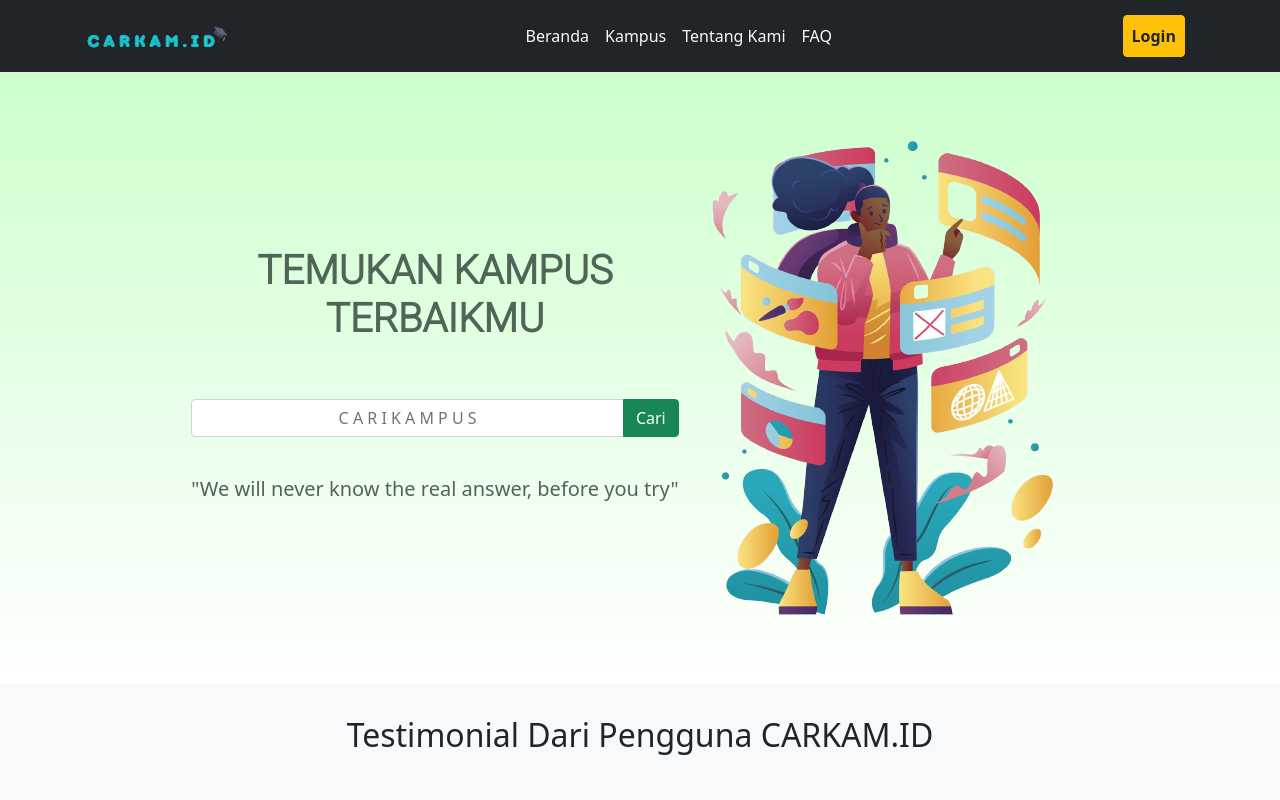
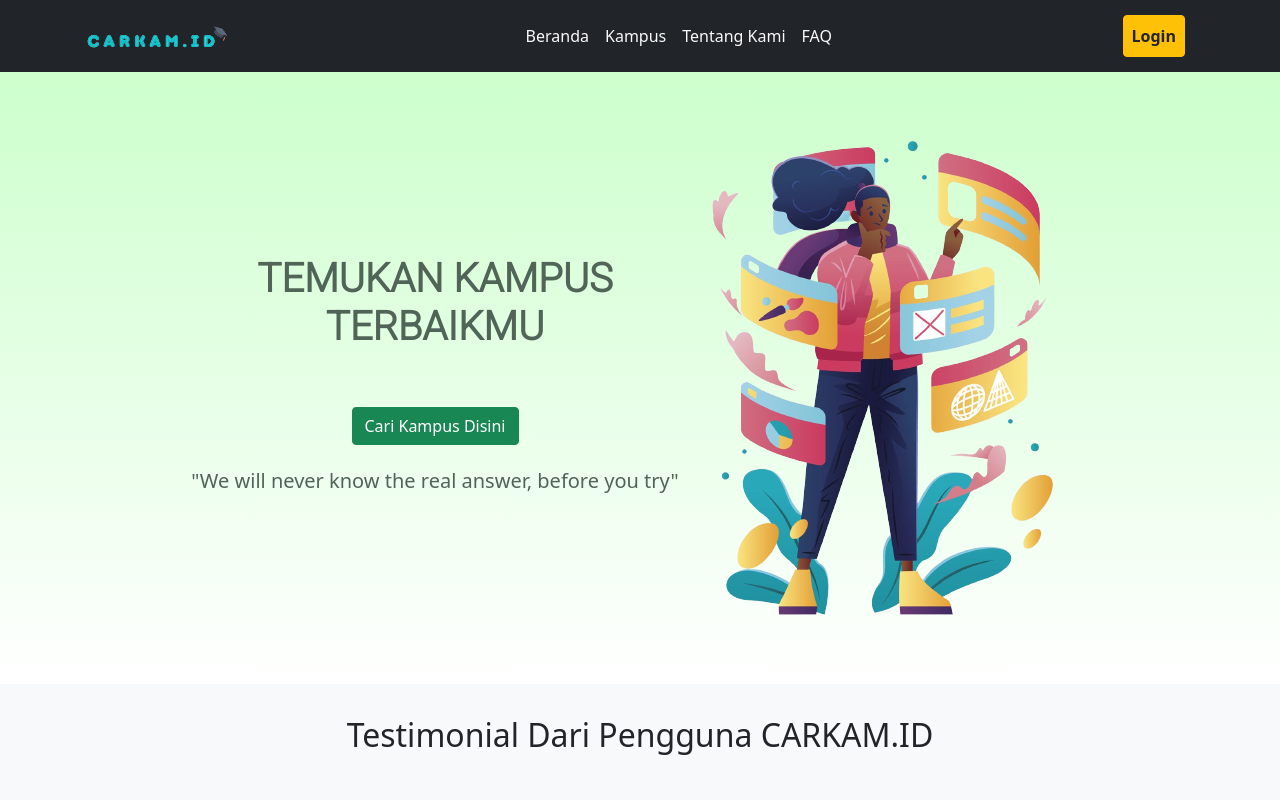
Before and after one commit to ariopri/Carkam, a React (Create React App) app in the folder front_end/: page / in a window 1280 px wide. Shown: the top 800 px of the page. Built offline with nearby package versions, Linux system fonts and the light colour scheme.

Commit message:
Show review add univ when login

```diff
--- a/front_end/src/components/BerandaItem/SlideShow.jsx
+++ b/front_end/src/components/BerandaItem/SlideShow.jsx
@@ -1,5 +1,5 @@
-import { Container } from 'react-bootstrap';
-import Sigambar from './image/Beranda.png';
+import { Container } from "react-bootstrap";
+import Sigambar from "./image/Beranda.png";
 
 const SlideShow = () => {
   return (
@@ -22,14 +22,31 @@ const SlideShow = () => {
                             <br />
                           </strong>
                         </h1>
-                        <div className="input-group mb-3">
-                          <input type="text" className="form-control siplaceholder" placeholder="C A R I K A M P U S" aria-describedby="button-addon2"></input>
-                          <button className="btn btn-success" type="button" id="button-addon2">
+                        <div>
+                          <a href="/Kampus" className="btn btn-success">
+                            Cari Kampus Disini
+                          </a>
+                        </div>
+                        {/* <div className="input-group mb-3">
+                          <input
+                            type="text"
+                            className="form-control siplaceholder"
+                            placeholder="C A R I K A M P U S"
+                            aria-describedby="button-addon2"
+                          ></input>
+
+                          <button
+                            className="btn btn-success"
+                            type="button"
+                            id="button-addon2"
+                          >
                             Cari
                           </button>
-                        </div>
+                        </div> */}
                         <div className="sisapcesubjudul">
-                          <h5>"We will never know the real answer, before you try"</h5>
+                          <h5>
+                            "We will never know the real answer, before you try"
+                          </h5>
                         </div>
                       </center>
                     </div>
--- a/front_end/src/components/KampusItem/Pencarian.jsx
+++ b/front_end/src/components/KampusItem/Pencarian.jsx
@@ -5,6 +5,12 @@ import ListKampus from "./ListKampus";
 const Pencarian = () => {
   const [cari, setcari] = useState("");
   const kirim = cari;
+  const token = localStorage.getItem("token");
+  if (token === null) {
+    console.log("token null");
+  } else {
+    console.log("token not null");
+  }
 
   return (
     <>
@@ -36,11 +42,17 @@ const Pencarian = () => {
                 Cari
               </button>
             </div>
-            <center>
-              <a href="/Kampus/create" className="btn btn-warning">
-                <b>Tidak menemukan? Tambah disini</b>
-              </a>
-            </center>
+            {token ? (
+              <center>
+                <a href="/Kampus/create" className="btn btn-warning">
+                  <b>Tidak menemukan? Tambah disini</b>
+                </a>
+              </center>
+            ) : (
+              <center>
+                <p>Kamu dapat cari melalui kata kunci yang kamu inginkan</p>
+              </center>
+            )}
           </div>
           <div class="col-md-6">
             <center>
```
Also changed, not shown: front_end/src/components/Beranda.jsx (+0 -11 lines).
